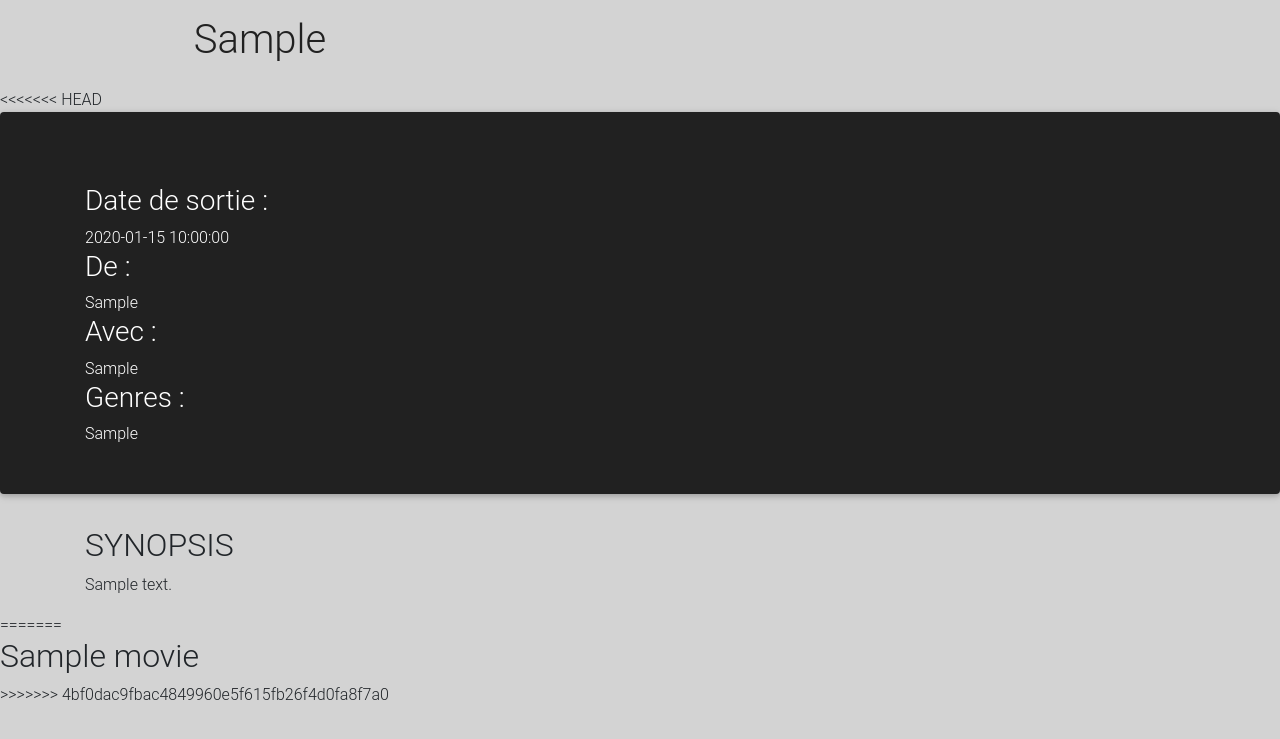
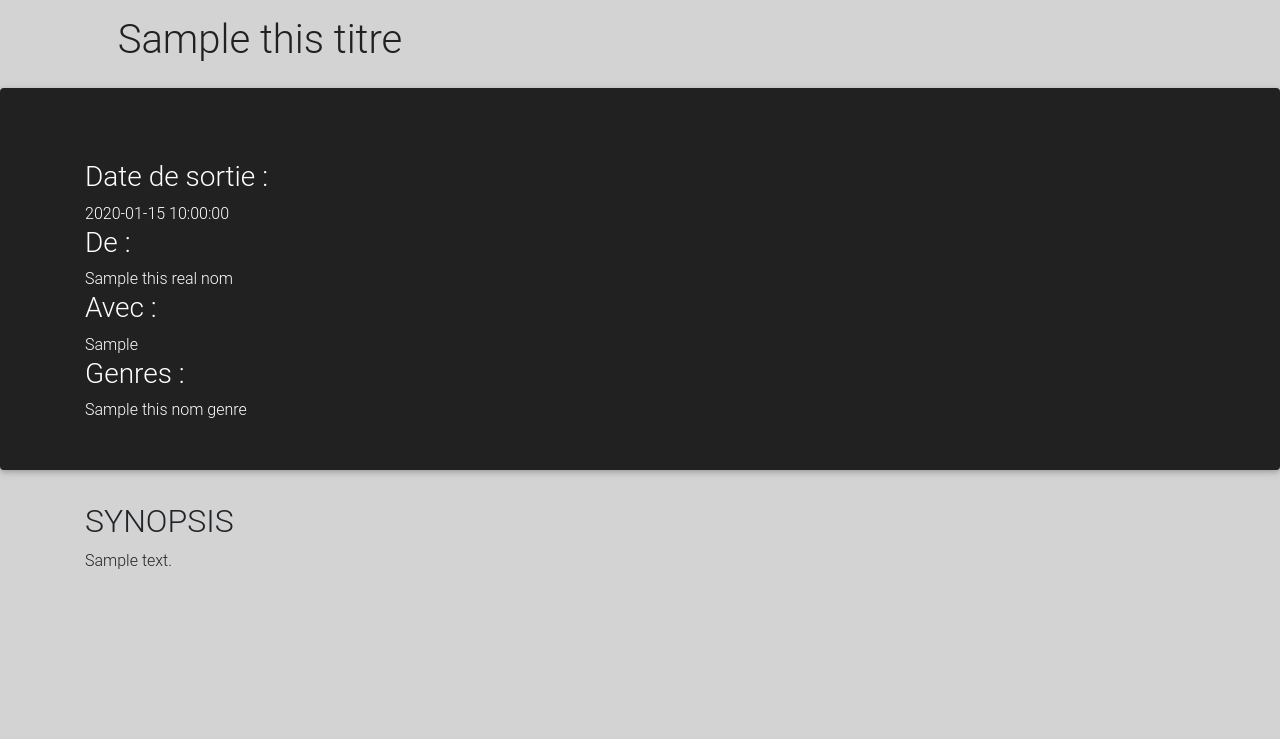
Before and after one commit to kvnbrnrd/Projet_Liste_de_films, a PHP site: the page made by Views/FilmView.php in a window 1280 px wide. Shown: the top 739 px of the page. Run offline with PHP 8.4, Linux system fonts and the light colour scheme; the template is opened without the code that fills it: most values are stand-ins (such as "Sample title", 1, 10 or a date in 2020); some libraries are stand-ins or nearby versions.

Commit message:
page film

```diff
--- a/Views/FilmView.php
+++ b/Views/FilmView.php
@@ -19,22 +19,21 @@
       <header class="blog-header py-3">
         <div class="row flex-nowrap justify-content-between align-items-center">
           <div class="col-4 text-center">
-            <a class="blog-header-logo text-dark" href="#"><h1><?=$this_movie?></h1></a>
+            <a class="blog-header-logo text-dark" href="#"><h1><?=$this_titre?></h1></a>
           </div>
         </div>
       </header>
     </div>
 
-<<<<<<< HEAD
         <div class="jumbotron p-3 p-md-5 text-white rounded bg-dark">
             <div class="container">
                 <div class="col-md-6 px-0">
-                    <img src="<?$this_movie['url_image']?>" alt="">
+                    <img src="<?$this_image?>" alt="">
 
                     <h3>Date de sortie :</h3><span><?=$this_date?></span>
-                    <h3>De :</h3><span><?=$this_realisateur?></span>
+                    <h3>De :</h3><span><?=$this_real_nom?></span>
                     <h3>Avec :</h3><span><?=$this_actor?></span>
-                    <h3>Genres : </h3><span><?=$this_genre?></span>
+                    <h3>Genres : </h3><span><?=$this_nom_genre?></span>
                 </div>
             </div>
         </div>
@@ -53,10 +52,5 @@
 <script type="text/javascript" src="https://cdnjs.cloudflare.com/ajax/libs/twitter-bootstrap/4.1.3/js/bootstrap.min.js"></script>
 <!-- MDB core JavaScript -->
 <script type="text/javascript" src="https://cdnjs.cloudflare.com/ajax/libs/mdbootstrap/4.5.15/js/mdb.min.js"></script>
-=======
-    <h2><?=$movie['titre']?></h2>
-
-
->>>>>>> 4bf0dac9fbac4849960e5f615fb26f4d0fa8f7a0
 </body>
 </html>
```
Also changed, not shown: Controllers/FilmController.php (+8 -17 lines), Models/Film.php (+3 -10 lines).
